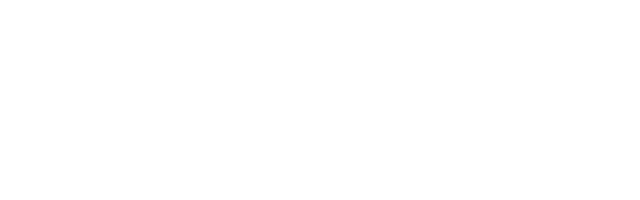
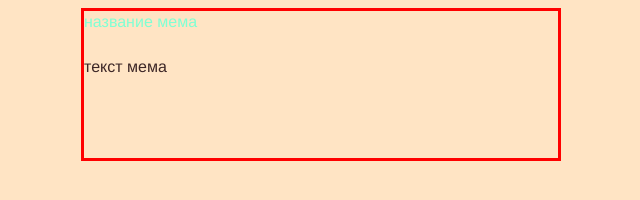
Before and after one commit to Evgeniykozhuro/cssBayan, a plain HTML site: page index.html in a window 1280 px wide. Shown: the whole page, without its empty margins (319-959 px from the left). Drawn offline with Linux system fonts and the light colour scheme.

Commit message:
feat: add basic page layout (Суб, 11 марта 2023 г., 21:09:23)

```diff
--- a/index.html
+++ b/index.html
@@ -4,9 +4,19 @@
     <meta charset="UTF-8">
     <meta http-equiv="X-UA-Compatible" content="IE=edge">
     <meta name="viewport" content="width=device-width, initial-scale=1.0">
+    <link rel="stylesheet" href="style.css">
     <title>Bayan</title>
 </head>
 <body>
+    <div class="meme">
+        <div class="meme-item">
+           <label class="meme-title" for="meme_1">название мема</label>
+           <input class="meme-input" type="radio" name="meme" id="meme_1">
+           <div class="meme-text">
+            <p>текст мема</p>
+           </div>
+        </div>
+    </div>
 
 </body>
 </html>
--- /dev/null
+++ b/style.css
@@ -0,0 +1,37 @@
+body{
+font-family: 'Franklin Gothic Medium', 'Arial Narrow', Arial, sans-serif;
+font-size: 1rem ;
+line-height: 1.4;
+background-color: bisque;
+color:rgb(61, 39, 39);
+}
+
+*,
+*:before,
+*:after{
+    box-sizing: border-box;
+}
+
+p{
+    margin: 0 0 5rem;
+}
+
+.meme{
+    max-width: 30rem;
+    margin: 0 auto;
+}
+
+.meme-item{
+    border: 0.2rem solid red;
+}
+
+.meme-title{
+    display: block;
+    color: aquamarine;
+    cursor: pointer;
+
+}
+
+.meme-input{
+    appearance: none;
+}
```
